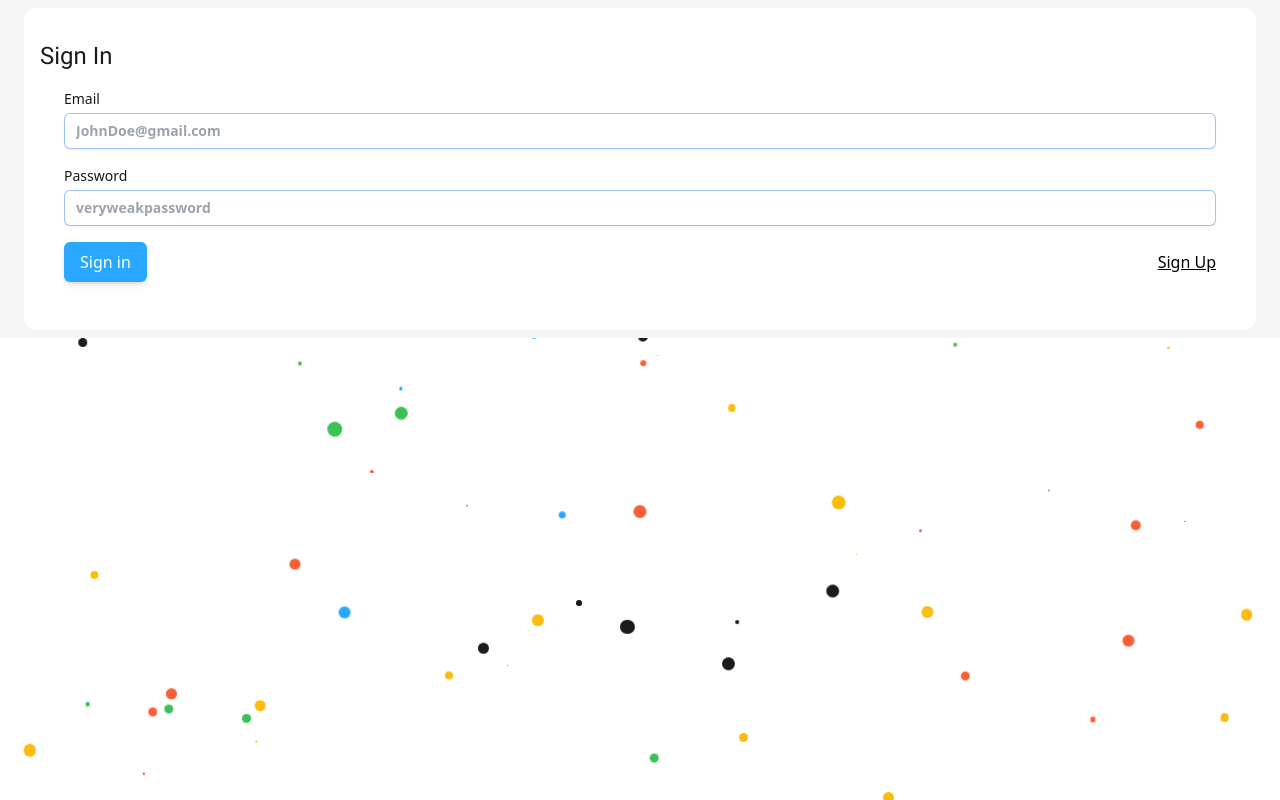
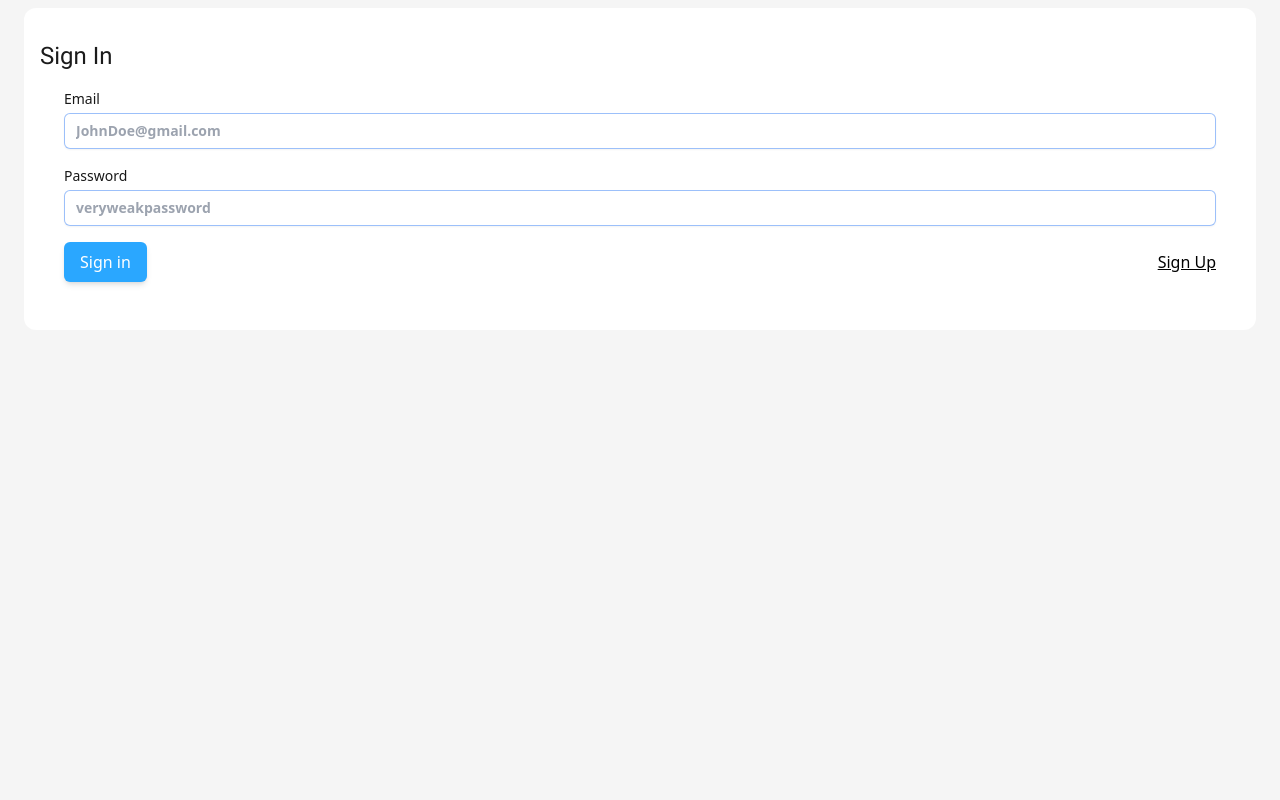
Before and after one commit to HackItHub/jawbs, a React (Vite) app in the folder jawbs-client/: page /sign-in in a window 1280 px wide. Built offline with nearby package versions, Linux system fonts and the light colour scheme.

Commit message:
#17 added min height to main contianer

```diff
--- a/jawbs-client/src/client/components/layout/MainContainer.tsx
+++ b/jawbs-client/src/client/components/layout/MainContainer.tsx
@@ -2,7 +2,9 @@ import React from "react";
 
 const MainContainer: React.FC<React.PropsWithChildren> = ({ children }) => {
   return (
-    <main className='px-6 py-2 bg-[#F5F5F5] w-full h-full'>{children}</main>
+    <main className='px-6 py-2 bg-[#F5F5F5] w-full h-full min-h-lvh'>
+      {children}
+    </main>
   );
 };
 
```
